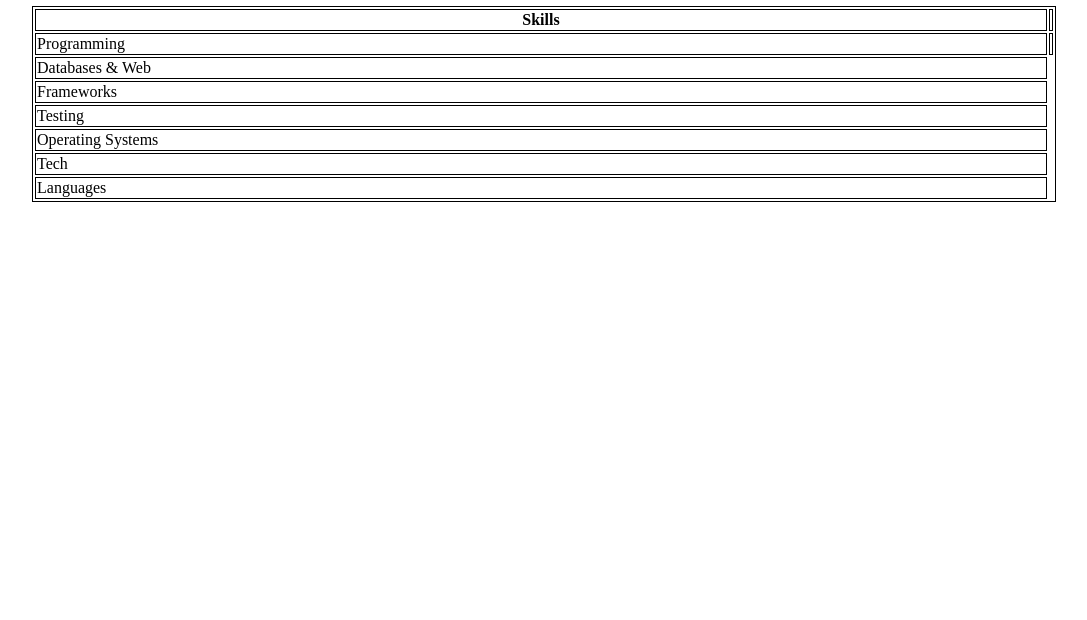
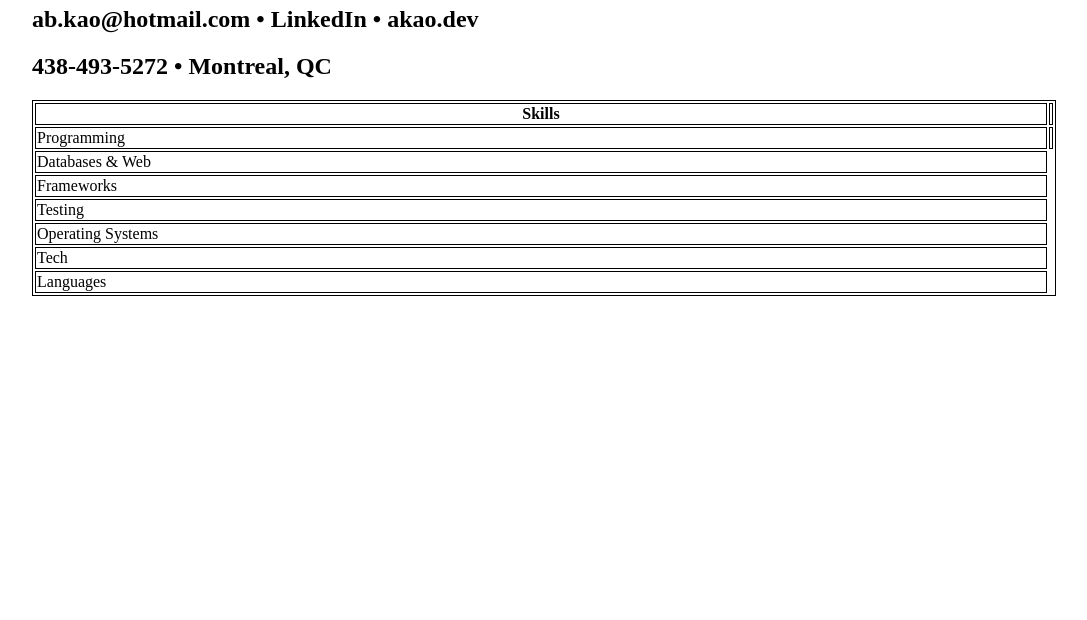
Before and after one commit to aexko/alexkao.github.io, a plain HTML site: page index.html in a window 1280 px wide. Shown: the part 180-800 px from the top of the page, without its empty margins (96-1183 px from the left). Drawn offline with Linux system fonts and the light colour scheme.

Commit message:
added contact info

```diff
--- a/index.html
+++ b/index.html
@@ -11,6 +11,8 @@
 
 <body>
 <h1>Test</h1>
+<h2>ab.kao@hotmail.com • LinkedIn • akao.dev </h2>
+<h2>438-493-5272 • Montreal, QC</h2>
 
 <div class="skills">
 <table>
```
